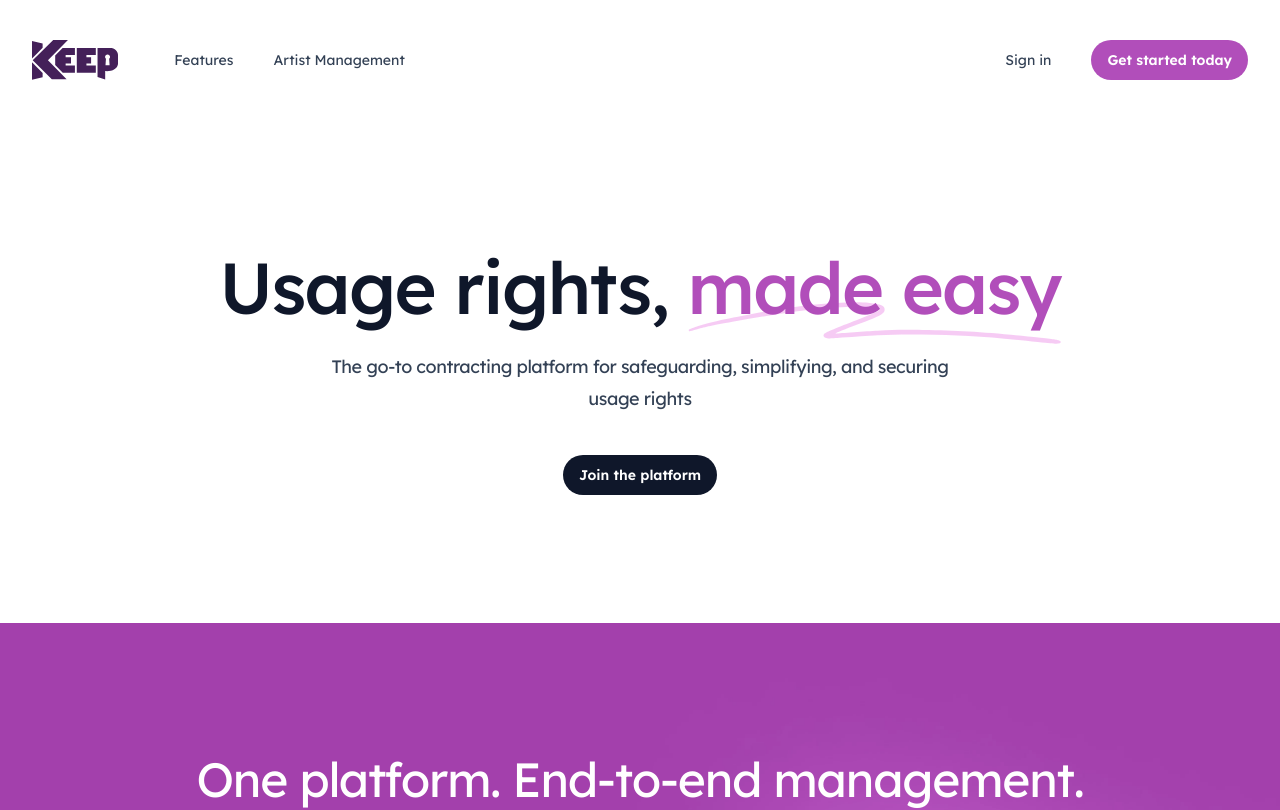
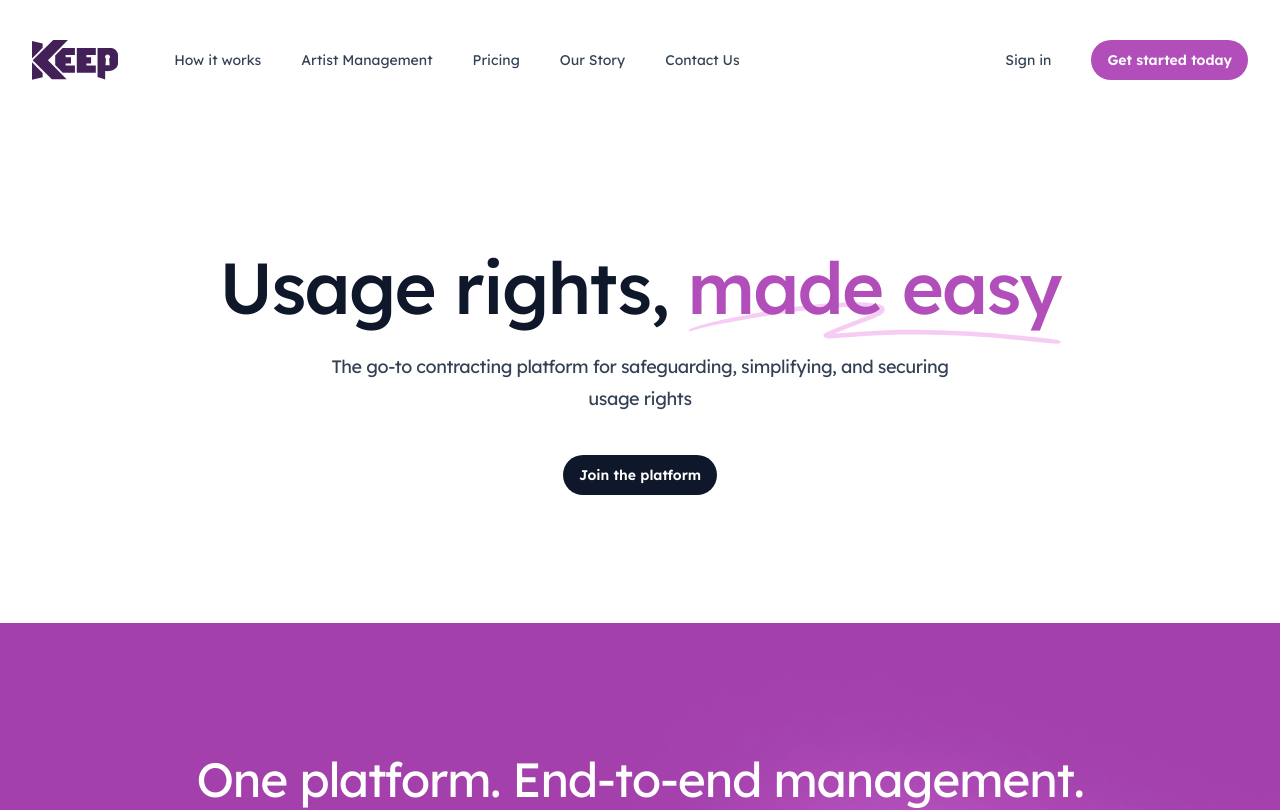
Before and after one commit to KEEP-Legals/keep-marketing-site, a Next.js app: page / in a window 1280 px wide. Shown: the top 810 px of the page. Built offline with nearby package versions, Linux system fonts and the light colour scheme.

Commit message:
Header - add links

```diff
--- a/src/components/Header.tsx
+++ b/src/components/Header.tsx
@@ -85,7 +85,13 @@ function MobileNavigation() {
             as="div"
             className="absolute inset-x-0 top-full mt-4 flex origin-top flex-col rounded-2xl bg-white p-4 text-lg tracking-tight text-slate-900 shadow-xl ring-1 ring-slate-900/5"
           >
-            <MobileNavLink href="#features">Features</MobileNavLink>
+            <MobileNavLink href="/how-it-works">How it works</MobileNavLink>
+            <MobileNavLink href="#artist-management">
+              Artist Management
+            </MobileNavLink>
+            <MobileNavLink href="#pricing">Pricing</MobileNavLink>
+            <MobileNavLink href="/our-story">Our Story</MobileNavLink>
+            <MobileNavLink href="#contact-us">Contact Us</MobileNavLink>
             <hr className="m-2 border-slate-300/40" />
             <MobileNavLink href="https://app.keeplegals.com/">
               Sign in
@@ -107,8 +113,11 @@ export function Header() {
               <Logo className="h-10 w-auto" />
             </Link>
             <div className="hidden md:flex md:gap-x-6">
-              <NavLink href="#features">Features</NavLink>
+              <NavLink href="/how-it-works">How it works</NavLink>
               <NavLink href="#artist-management">Artist Management</NavLink>
+              <NavLink href="#pricing">Pricing</NavLink>
+              <NavLink href="/our-story">Our Story</NavLink>
+              <NavLink href="#contact-us">Contact Us</NavLink>
               {/* <NavLink href="#testimonials">Testimonials</NavLink>
               <NavLink href="#pricing">Pricing</NavLink> */}
             </div>
```
